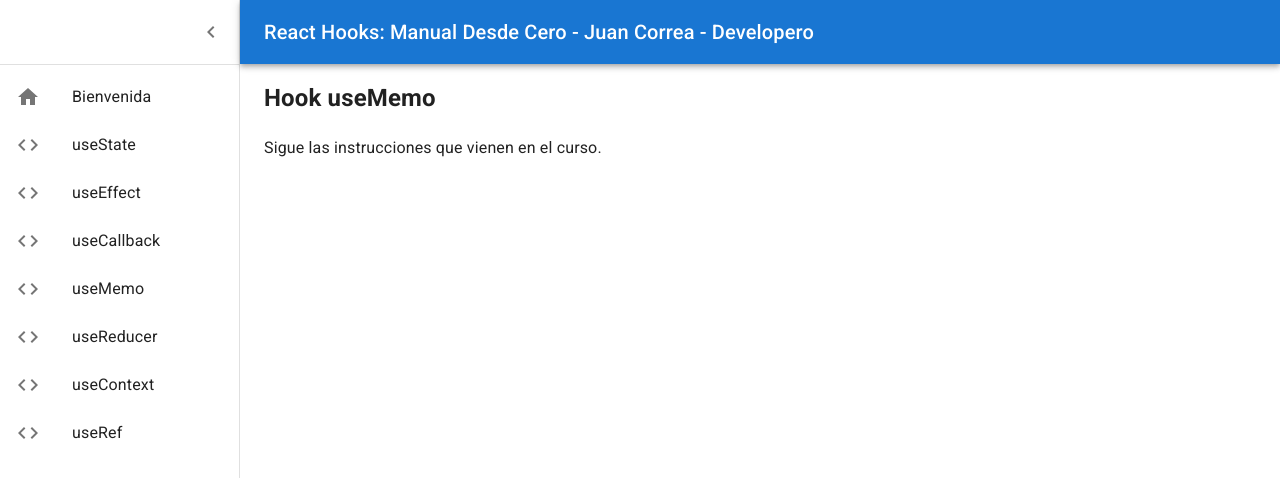
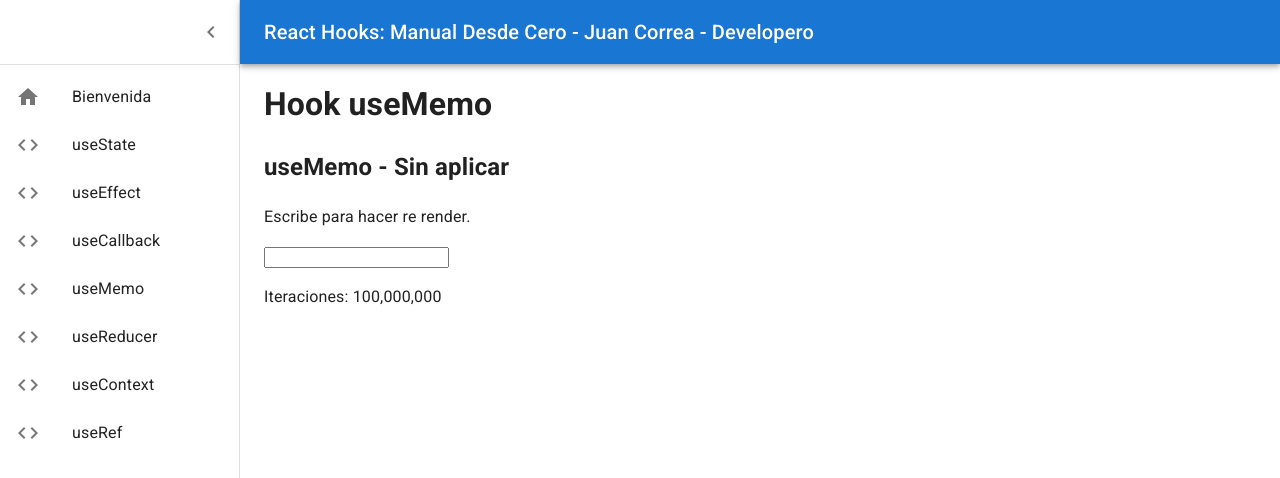
Before and after one commit to Developero-oficial/react-hooks, a React (Create React App) app: page /use-memo in a window 1280 px wide. Shown: the top 478 px of the page. Built offline with nearby package versions, Linux system fonts and the light colour scheme.

Commit message:
hook example

```diff
--- a/src/use-memo/components/use-memo-page.js
+++ b/src/use-memo/components/use-memo-page.js
@@ -1,8 +1,46 @@
 import React from 'react';
 
-export const UseMemoPage = () => (
-  <>
-    <h2>Hook useMemo</h2>
-    <p>Sigue las instrucciones que vienen en el curso.</p>
-  </>
-);
+const createArray = length => {
+  let i = length;
+  const arr = [];
+  while (i--) {
+    arr[i] = 0;
+  }
+
+  return arr;
+};
+
+const expensiveCalc = myArray => {
+  console.log('expensiveCalc ejecutado');
+  let counter = 0;
+  for (let i = 0; i < myArray.length; i++) {
+    for (let j = 0; j < myArray.length; j++) {
+      counter++;
+    }
+  }
+  return counter;
+};
+
+const MyComponent = ({someList}) => {
+  const result = React.useMemo(() => expensiveCalc(someList), [someList]);
+
+  return <p>Iteraciones: {result.toLocaleString()}</p>;
+};
+
+const list = createArray(10000);
+
+export const UseMemoPage = () => {
+  const [foo, setFoo] = React.useState('');
+
+  const handleChange = ({target}) => setFoo(target.value);
+
+  return (
+    <>
+      <h1>Hook useMemo</h1>
+      <h2>useMemo - Sin aplicar</h2>
+      <p>Escribe para hacer re render.</p>
+      <input value={foo} onChange={handleChange} />
+      <MyComponent someList={list} />
+    </>
+  );
+};
```
